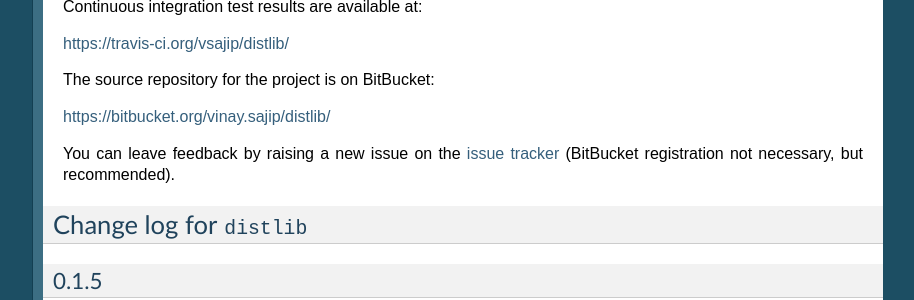
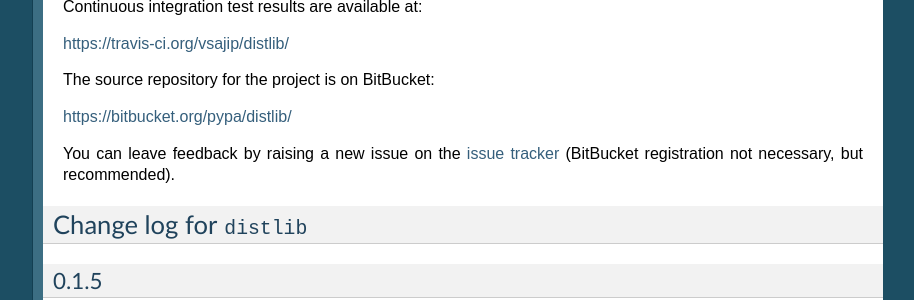
Before and after one commit to pypa/distlib, a Sphinx documentation site: the page built from docs/overview.rst, in a window 1280 px wide and 900 px high, scrolled down 2152 px. Shown: the part 152-452 px from the top of the window, without its empty margins (187-1101 px from the left). Built offline with Sphinx 7.4.7, drawn with Linux system fonts in a browser that asks for light colours; formulas are drawn with MathJax 3; comment, search, counter and statistics services are not loaded; some of the changed lines change nothing that is shown.

Commit message:
Closes #37: Updated links in documentation.

```diff
--- a/docs/overview.rst
+++ b/docs/overview.rst
@@ -145,10 +145,10 @@
 
 The source repository for the project is on BitBucket:
 
-https://bitbucket.org/vinay.sajip/distlib/
+https://bitbucket.org/pypa/distlib/
 
 You can leave feedback by raising a new issue on the `issue
-tracker <https://bitbucket.org/vinay.sajip/distlib/issues/new>`_
+tracker <https://bitbucket.org/pypa/distlib/issues/new>`_
 (BitBucket registration not necessary, but recommended).
 
 .. include:: ../CHANGES.rst
```
